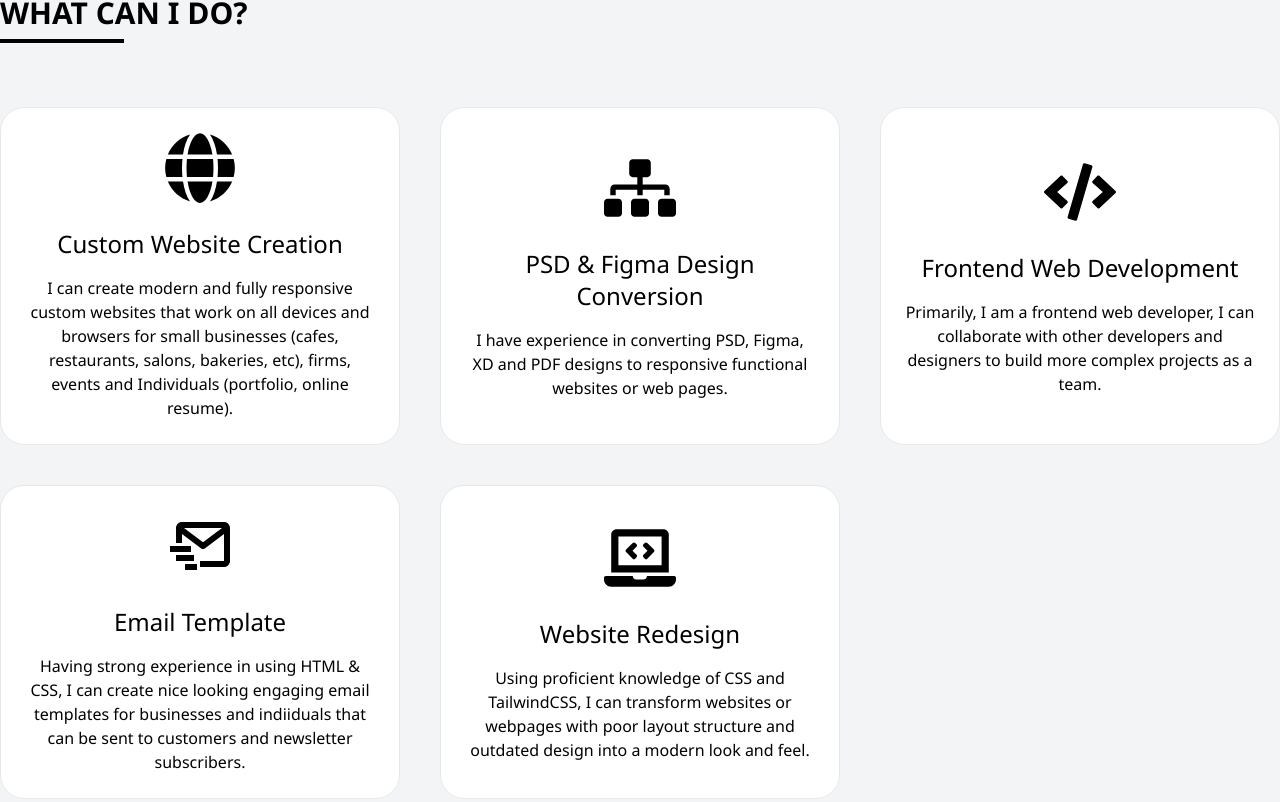
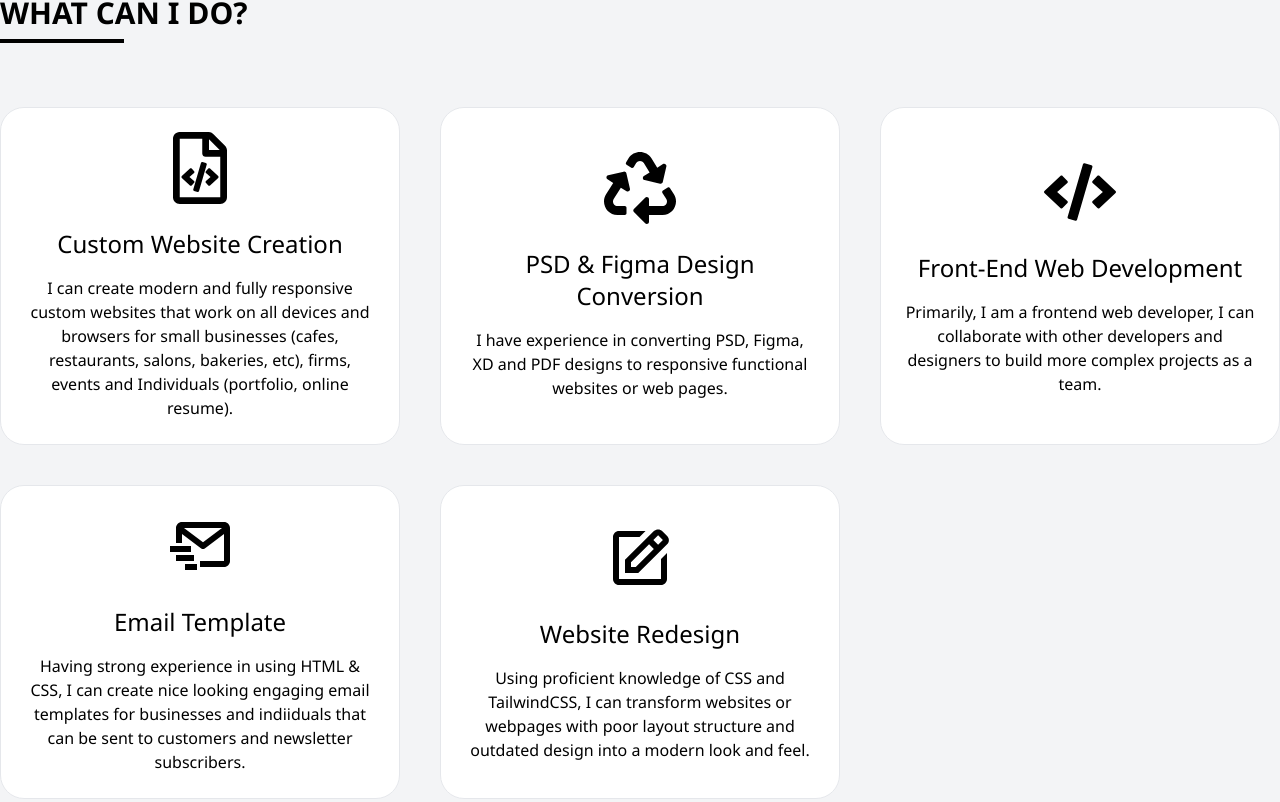
Before and after one commit to deauthor1234/portfolio, a React (Vite) app: page / in a window 1280 px wide. Shown: the part 1678-2480 px from the top of the page. Built offline with nearby package versions, Linux system fonts and the light colour scheme.

Commit message:
Make service listings into seperate component

```diff
--- /dev/null
+++ b/src/components/Service.jsx
@@ -0,0 +1,11 @@
+const Service = ({ delay, description, icon, title }) => {
+    return (
+        <div className="service" data-aos="fade-down" data-aos-delay={delay}>
+            {icon}
+            <h3>{title}</h3>
+            <p>{description}</p>
+        </div>
+    )
+}
+
+export default Service
--- a/src/components/ServicesSection.jsx
+++ b/src/components/ServicesSection.jsx
@@ -1,7 +1,8 @@
-import { FaCode, FaGlobe, FaLaptopCode, FaSitemap } from "react-icons/fa"
+import { FaCode, FaRecycle, FaRegFileCode } from "react-icons/fa"
 import Btn from "./Btn"
-import { BiMailSend } from "react-icons/bi"
+import { BiEdit, BiMailSend } from "react-icons/bi"
 import { Link } from "react-scroll"
+import Service from "./Service"
 
 const ServicesSection = () => {
     return (
@@ -9,31 +10,11 @@
             <div className="container">
                 <h2 className="section-heading" data-aos="fade-right">WHAT CAN I DO?</h2>
                 <div className="grid grid-cols-3 gap-10 mt-16 items-start mb-14">
-                    <div className="service" data-aos="fade-down">
-                        <FaGlobe />
-                        <h3>Custom Website Creation</h3>
-                        <p>I can create modern and fully responsive custom websites that work on all devices and browsers for small businesses (cafes, restaurants, salons, bakeries, etc), firms, events and Individuals (portfolio, online resume).</p>
-                    </div>
-                    <div className="service" data-aos="fade-down" data-aos-delay="200">
-                        <FaSitemap />
-                        <h3>PSD & Figma Design Conversion</h3>
-                        <p>I have experience in converting PSD, Figma, XD and PDF designs to responsive functional websites or web pages.</p>
-                    </div>
-                    <div className="service" data-aos="fade-down" data-aos-delay="400">
-                        <FaCode />
-                        <h3>Frontend Web Development</h3>
-                        <p>Primarily, I am a frontend web developer, I can collaborate with other developers and designers to build more complex projects as a team.</p>
-                    </div>
-                    <div className="service" data-aos="fade-down" data-aos-delay="600">
-                        <BiMailSend />
-                        <h3>Email Template</h3>
-                        <p>Having strong experience in using HTML & CSS, I can create nice looking engaging email templates for businesses and indiiduals that can be sent to customers and newsletter subscribers.</p>
-                    </div>
-                    <div className="service" data-aos="fade-down" data-aos-delay="800">
-                        <FaLaptopCode />
-                        <h3>Website Redesign</h3>
-                        <p>Using proficient knowledge of CSS and TailwindCSS, I can transform websites or webpages with poor layout structure and outdated design into a modern look and feel.</p>
-                    </div>
+                    <Service delay="0" icon={<FaRegFileCode />} title="Custom Website Creation" description="I can create modern and fully responsive custom websites that work on all devices and browsers for small businesses (cafes, restaurants, salons, bakeries, etc), firms, events and Individuals (portfolio, online resume)." />
+                    <Service delay="200" icon={<FaRecycle />} title="PSD & Figma Design Conversion" description="I have experience in converting PSD, Figma, XD and PDF designs to responsive functional websites or web pages." />
+                    <Service delay="400" icon={<FaCode />} title="Front-End Web Development" description="Primarily, I am a frontend web developer, I can collaborate with other developers and designers to build more complex projects as a team." />
+                    <Service delay="600" icon={<BiMailSend />} title="Email Template" description="Having strong experience in using HTML & CSS, I can create nice looking engaging email templates for businesses and indiiduals that can be sent to customers and newsletter subscribers." />
+                    <Service delay="800" icon={<BiEdit />} title="Website Redesign" description="Using proficient knowledge of CSS and TailwindCSS, I can transform websites or webpages with poor layout structure and outdated design into a modern look and feel." />
                 </div>
                 <Link to="contact" className="inline-flex cursor-pointer">
                     <Btn content="Want a website? Contact" />
```
